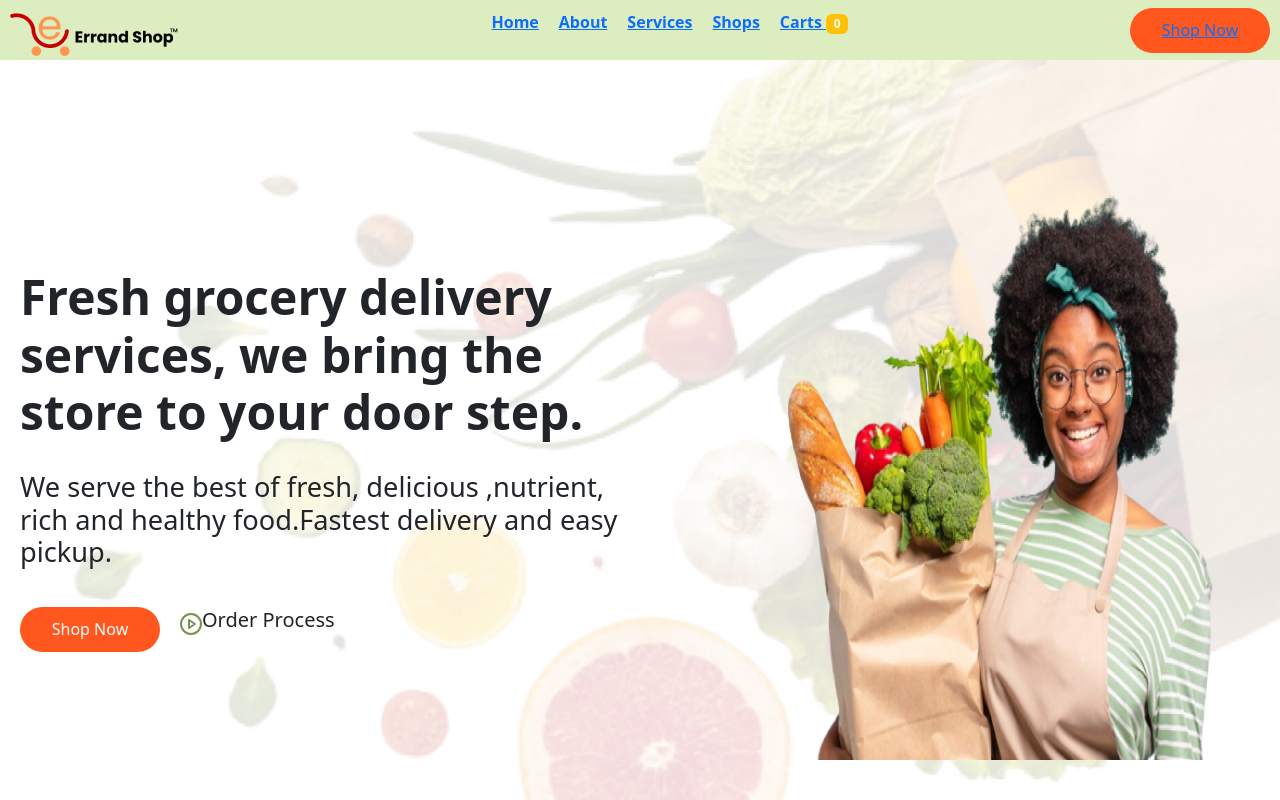
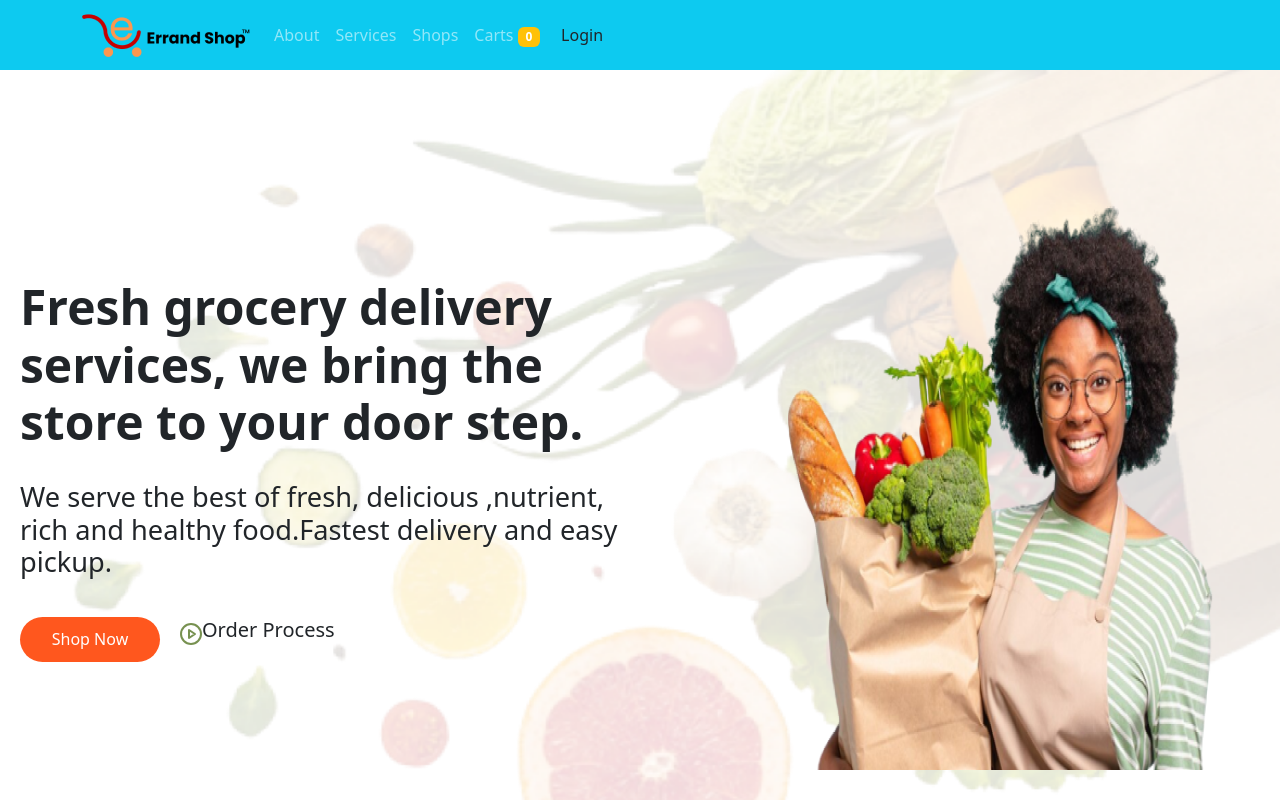
Before and after one commit to emeraldhycient/tutorial, a React (Vite) app: page / in a window 1280 px wide. Shown: the top 800 px of the page. Built offline with nearby package versions, Linux system fonts and the light colour scheme.

Commit message:
[udapte] added sticky top , changed the navbar to bootstrap mamanged

```diff
--- a/src/components/common/Header.jsx
+++ b/src/components/common/Header.jsx
@@ -2,39 +2,35 @@ import { useState } from "react";
 import styles from "./header.module.css";
 import logo from "../../assets/logo.png";
 import { getStoredValue } from "../../utils/storgeHelper";
-import { Badge } from "react-bootstrap";
+import { Badge, Button } from "react-bootstrap";
+import Container from "react-bootstrap/Container";
+import Nav from "react-bootstrap/Nav";
+import Navbar from "react-bootstrap/Navbar";
 
 function Header() {
   const [carts, setcarts] = useState(JSON.parse(getStoredValue("cart")) || []);
 
   return (
-    <nav className={styles.header}>
-      <div className={styles.logo}>
-        <img src={logo} />
-      </div>
-      <ul className={styles.list}>
-        <li>
-          <a href="/">Home</a>
-        </li>
-        <li>
-          <a href="/about">About</a>
-        </li>
-        <li>
-          <a href="/services">Services</a>
-        </li>
-        <li>
-          <a href="/shops">Shops</a>
-        </li>
-        <li>
-          <a href="/carts">
-            Carts <Badge bg="warning">{carts.length} </Badge>
-          </a>
-        </li>
-      </ul>
-      <button className={styles.button}>
-        <a href="/shop">Shop Now</a>
-      </button>
-    </nav>
+    <>
+      <Navbar bg="info" variant="dark" sticky="top">
+        <Container>
+          <Navbar.Brand href="/">
+            <img src={logo} />
+          </Navbar.Brand>
+          <Nav className="me-auto">
+            <Nav.Link href="/about">About</Nav.Link>
+            <Nav.Link href="/services">Services</Nav.Link>
+            <Nav.Link href="/shops">Shops</Nav.Link>
+            <Nav.Link href="/carts">
+              Carts <Badge bg="warning">{carts.length} </Badge>
+            </Nav.Link>
+            <Nav>
+              <Button variant="sucess">Login</Button>
+            </Nav>
+          </Nav>
+        </Container>
+      </Navbar>
+    </>
   );
 }
 
```
